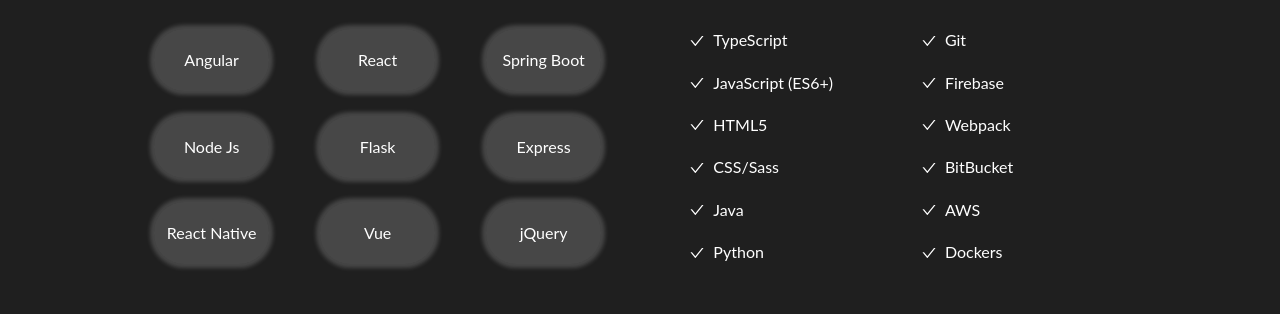
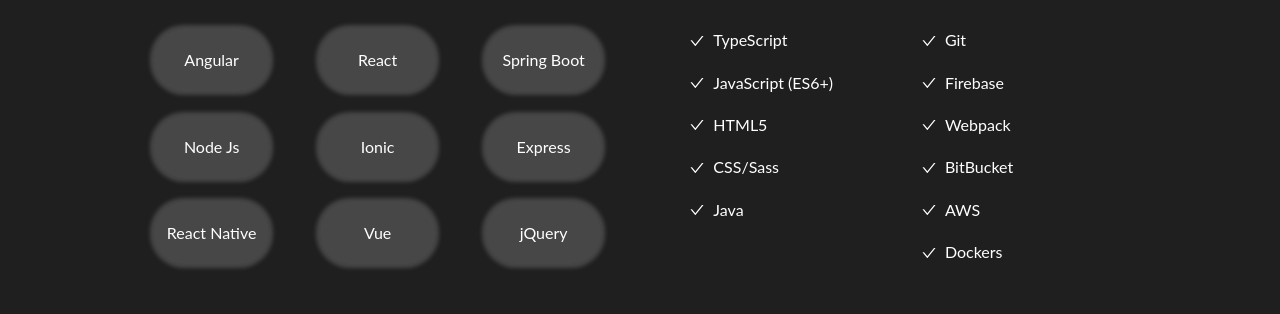
Before and after one commit to dantulurivarma/resume, a React (Create React App) app: page / in a window 1280 px wide. Shown: the part 1680-1994 px from the top of the page. Built offline with nearby package versions, Linux system fonts and the light colour scheme.

Commit message:
minor update

```diff
--- a/src/Skills.tsx
+++ b/src/Skills.tsx
@@ -111,7 +111,7 @@
             <StyledGridItem data-aos="flip-right"><p>React</p></StyledGridItem>
             <StyledGridItem data-aos="flip-right"><p>Spring Boot</p></StyledGridItem>
             <StyledGridItem data-aos="flip-right"><p>Node Js</p></StyledGridItem>
-            <StyledGridItem data-aos="flip-right"><p>Flask</p></StyledGridItem>
+            <StyledGridItem data-aos="flip-right"><p>Ionic</p></StyledGridItem>
             <StyledGridItem data-aos="flip-right"><p>Express</p></StyledGridItem>
             <StyledGridItem data-aos="flip-right"><p>React Native</p></StyledGridItem>
             <StyledGridItem data-aos="flip-right"><p>Vue</p></StyledGridItem>
@@ -126,7 +126,6 @@
             <li className={'margin-bottom-md'}><span><AiOutlineCheck /></span><p>HTML5</p></li>
             <li className={'margin-bottom-md'}><span><AiOutlineCheck /></span><p>CSS/Sass</p></li>
             <li className={'margin-bottom-md'}><span><AiOutlineCheck /></span><p>Java</p></li>
-            <li className={'margin-bottom-md'}><span><AiOutlineCheck /></span><p>Python</p></li>
           </ul>
         </div>
         <div className={'skill-container'}>
```
